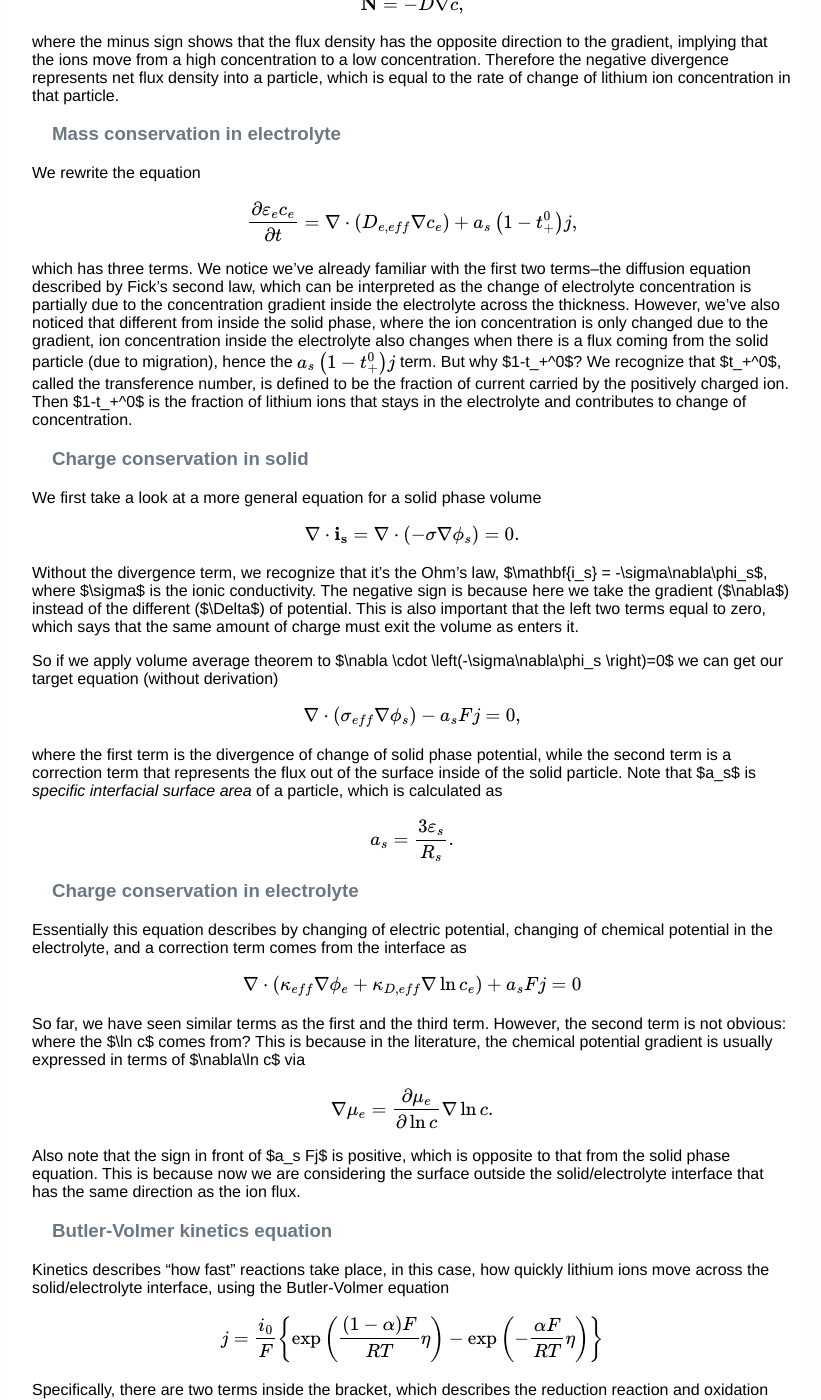
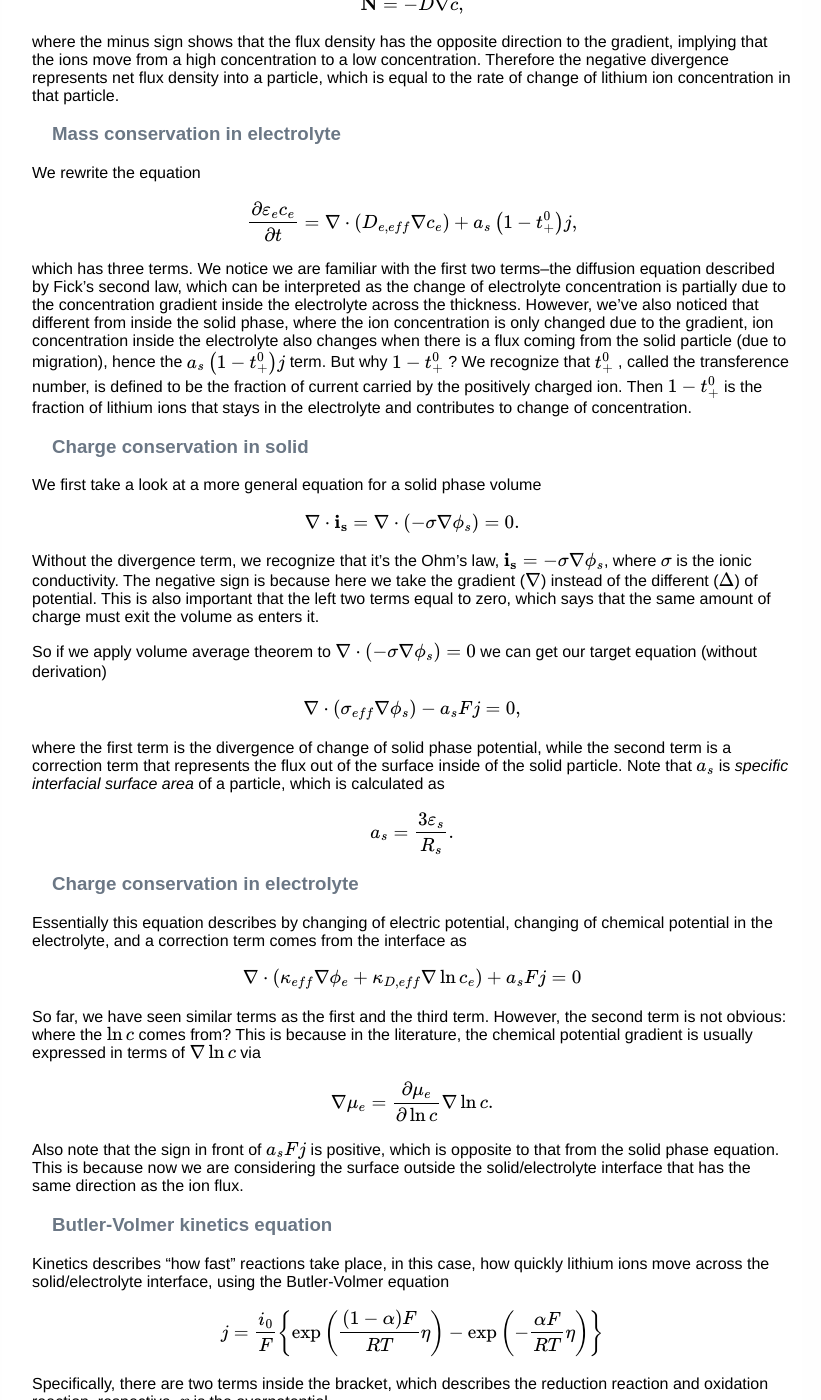
Before and after one commit to Christinabi/Christinabi.github.io, a Jekyll site: the page built from governingEquation_Explained.md, in a window 1280 px wide and 1400 px high, scrolled down 1129 px. Shown: the whole window, without its empty margins (238-1059 px from the left). Built offline with Jekyll 4.4.1, drawn with Linux system fonts in a browser that asks for light colours; nearby versions of some CDN libraries; formulas are drawn with MathJax 3; our own code applies the rules of GitHub Pages for plain Markdown files; some of the changed text lies outside the part shown.

Commit message:
Update governingEquation_Explained.md

```diff
--- a/governingEquation_Explained.md
+++ b/governingEquation_Explained.md
@@ -66,7 +66,7 @@ The left-hand side describes how solid concentration changes over time. The righ
  \frac{\partial \varepsilon_e c_e}{\partial t} = \nabla \cdot \left( D_{e,eff}\nabla c_e \right)+a_s\left(1-t_+^0\right)j,
  $$
 
- which has three terms. We notice we've already familiar with the first two terms–the diffusion equation described by Fick's second law, which can be interpreted as the change of electrolyte concentration is partially due to the concentration gradient inside the electrolyte across the thickness. However, we've also noticed that different from inside the solid phase, where the ion concentration is only changed due to the gradient, ion concentration inside the electrolyte also changes when there is a flux coming from the solid particle (due to migration), hence the \\(a_s\left(1-t_+^0\right)j\\) term. But why $1-t_+^0$? We recognize that $t_+^0$, called the transference number, is defined to be the fraction of current carried by the positively charged ion. Then $1-t_+^0$ is the fraction of lithium ions that stays in the electrolyte and contributes to change of concentration.
+ which has three terms. We notice we are familiar with the first two terms–the diffusion equation described by Fick's second law, which can be interpreted as the change of electrolyte concentration is partially due to the concentration gradient inside the electrolyte across the thickness. However, we've also noticed that different from inside the solid phase, where the ion concentration is only changed due to the gradient, ion concentration inside the electrolyte also changes when there is a flux coming from the solid particle (due to migration), hence the \\(a_s\left(1-t_+^0\right)j\\) term. But why \\(1-t_+^0\\) ? We recognize that \\(t_+^0\\) , called the transference number, is defined to be the fraction of current carried by the positively charged ion. Then \\(1-t_+^0\\)  is the fraction of lithium ions that stays in the electrolyte and contributes to change of concentration.
 
 ### Charge conservation in solid
 
@@ -76,15 +76,15 @@ The left-hand side describes how solid concentration changes over time. The righ
  \nabla \cdot \mathbf{i_s} = \nabla \cdot \left(-\sigma\nabla\phi_s \right)=0.
  $$
 
- Without the divergence term, we recognize that it's the Ohm's law, $\mathbf{i_s} = -\sigma\nabla\phi_s$, where $\sigma$ is the ionic conductivity. The negative sign is because here we take the gradient ($\nabla$) instead of the different ($\Delta$) of potential. This is also important that the left two terms equal to zero, which says that the same amount of charge must exit the volume as enters it.
+ Without the divergence term, we recognize that it's the Ohm's law, \\(\mathbf{i_s} = -\sigma\nabla\phi_s\\), where \\(\sigma\\) is the ionic conductivity. The negative sign is because here we take the gradient (\\(\nabla\\)) instead of the different (\\(\Delta\\)) of potential. This is also important that the left two terms equal to zero, which says that the same amount of charge must exit the volume as enters it.
 
- So if we apply volume average theorem to $\nabla \cdot \left(-\sigma\nabla\phi_s \right)=0$ we can get our target equation (without derivation)
+ So if we apply volume average theorem to \\(\nabla \cdot \left(-\sigma\nabla\phi_s \right)=0\\) we can get our target equation (without derivation)
 
  $$
  \nabla\cdot\left(\sigma_{eff}\nabla\phi_s\right)-a_sFj=0,
  $$
 
-where the first term is the divergence of change of solid phase potential, while the second term is a correction term that represents the flux out of the surface inside of the solid particle.  Note that $a_s$ is *specific interfacial surface area* of a particle, which is calculated as
+where the first term is the divergence of change of solid phase potential, while the second term is a correction term that represents the flux out of the surface inside of the solid particle.  Note that \\(a_s\\) is *specific interfacial surface area* of a particle, which is calculated as
 
 $$
 a_s = \frac{3\varepsilon_s}{R_s}.
@@ -98,13 +98,13 @@ $$
 \nabla\cdot\left(\kappa_{eff}\nabla\phi_e+\kappa_{D,eff}\nabla\ln c_e\right)+a_sFj=0
 $$
 
-So far, we have seen similar terms as the first and the third term. However, the second term is not obvious: where the $\ln c$ comes from? This is because in the literature, the chemical potential gradient is usually expressed in terms of $\nabla\ln c$ via
+So far, we have seen similar terms as the first and the third term. However, the second term is not obvious: where the \\(\ln c\\) comes from? This is because in the literature, the chemical potential gradient is usually expressed in terms of \\(\nabla\ln c\\) via
 
 $$
 \nabla \mu_e =\frac{\partial \mu_e}{\partial \ln c}\nabla\ln c.
 $$
 
-Also note that the sign in front of $a_s Fj$ is positive, which is opposite to that from the solid phase equation. This is because now we are considering the surface outside the solid/electrolyte interface that has the same direction as the ion flux.
+Also note that the sign in front of \\(a_s Fj\\) is positive, which is opposite to that from the solid phase equation. This is because now we are considering the surface outside the solid/electrolyte interface that has the same direction as the ion flux.
 
 ### Butler-Volmer kinetics equation
 
@@ -114,13 +114,13 @@ $$
 j=\frac{i_0}{F}\left\{\exp\left(\frac{\left(1-\alpha\right)F}{RT}\eta\right)-\exp\left(-\frac{\alpha F}{RT}\eta\right)\right\}
 $$
 
-Specifically, there are two terms inside the bracket, which describes the reduction reaction and oxidation reaction, respective. $\eta$ is the overpotential
+Specifically, there are two terms inside the bracket, which describes the reduction reaction and oxidation reaction, respective. \\(\eta\\) is the overpotential
 
 $$
 \eta = \left(\phi_s-\phi_e\right)-U_{OCV}
 $$
 
-which indicates the direction of lithium ion flux by comparing the potential difference between solid and electrolyte with the open-circuit voltage, $U_{OCV}$.
+which indicates the direction of lithium ion flux by comparing the potential difference between solid and electrolyte with the open-circuit voltage, \\(U_{OCV}\\).
 
 Hopefully by now you've had an intuitive understanding of all five of the governing equations. These equations are powerful enough to describe lithium-ion batteries with various electrode materials. I will see you next time!
 
```
